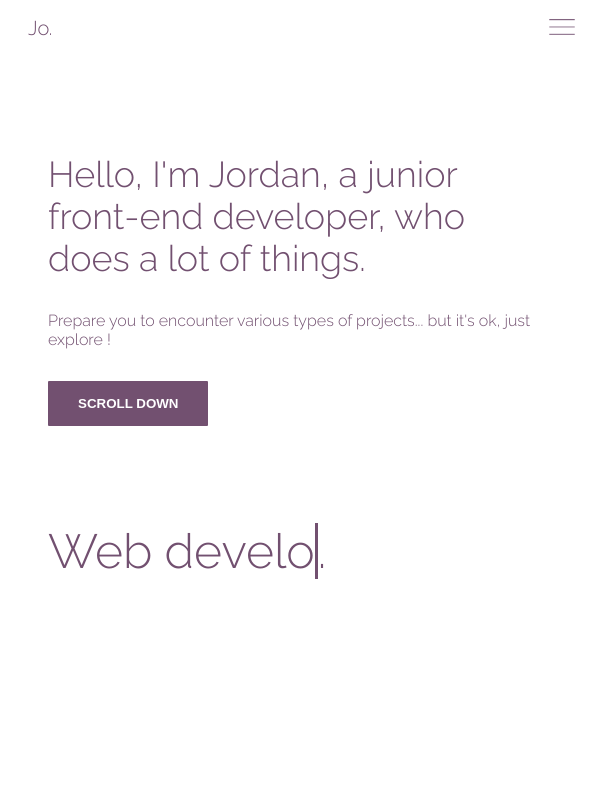
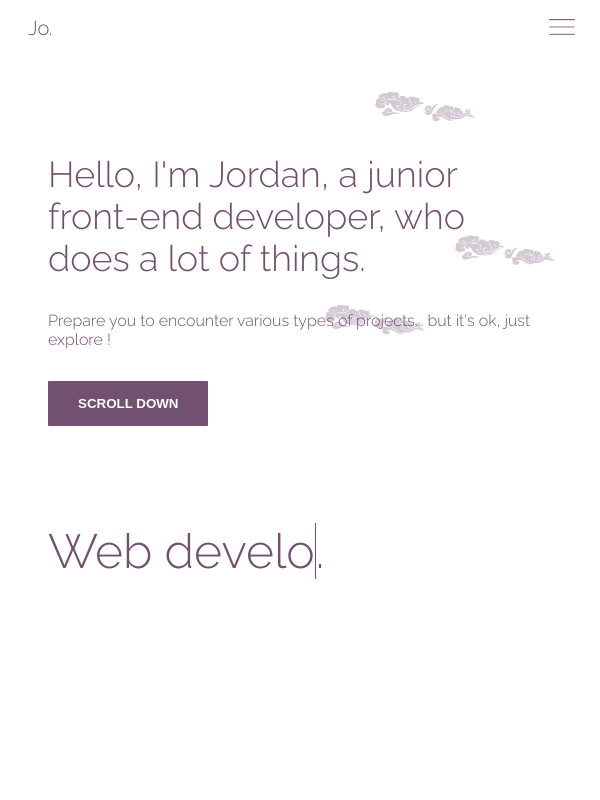
Before and after one commit to JoVsn/portfolio, a React (Create React App) app: page / in a window 600 px wide. Shown: the top 800 px of the page. Built offline with nearby package versions, Linux system fonts and the light colour scheme.

Commit message:
Version zero point 9 du site image ajoutée bckground

```diff
--- a/src/components/About/About.js
+++ b/src/components/About/About.js
@@ -10,6 +10,10 @@ class About extends Component {
     super(props);
     this.title = props.title;
     this.imgSrc = props.imgSrc;
+  }
+
+  componentWillMount() {
+    document.title = `Jordan — About`;
   }
 
   componentDidMount() {
--- a/src/components/Main/Main.js
+++ b/src/components/Main/Main.js
@@ -2,6 +2,7 @@ import React, { Component } from 'react';
 import loadMyScript from '../../scripts/textRotation';
 import './Main.scss';
 
+import japaclouds_img from '../../assets/imgs/japaclouds.png';
 
 class Main extends Component {
   constructor(props) {
@@ -29,8 +30,6 @@ class Main extends Component {
           </div>
         </div>
         <div className="side-content">
-
-
           {/* <div className="side-content-container">
             <ul className="side-content-container-list">
               <li className="side-content-container-list-item">Web development</li>
@@ -39,12 +38,14 @@ class Main extends Component {
               <li className="side-content-container-list-item">Graphism</li>
             </ul>
           </div> */}
-
           <span
             className="txt-rotate"
             data-period="1100"
             data-rotate='[ "Web development", "Video editing", "Motion design", "Graphism", "Creativity" ]'></span><span>.</span>
 
+        </div>
+        <div className="content-background">
+          <img src={japaclouds_img} alt="Japanese clouds" />
         </div>
         <div className="side-text-portfolio">
           <span>ポ<br />ー<br />ト<br />フ<br />ォ<br />リ<br />オ</span>
--- a/src/components/Main/Main.scss
+++ b/src/components/Main/Main.scss
@@ -1,6 +1,4 @@
 @import '../../styles/_base';
-/* Extra small devices (phones, 600px and down) */
-
 .Main {
     position: relative;
     display: flex;
@@ -32,6 +30,7 @@
     }
     .side-content {
         font-size: 24px;
+        position: relative;
     }
     .side-text-portfolio {
         display: none;
@@ -44,7 +43,17 @@
         right: 0;
         top: 0;
     }
+    .content-background {
+        position: absolute;
+        max-width: 100%;
+        img {
+            width: 100%;
+            opacity: 0.3;
+        }
+    }
 }
+
+/* Extra small devices (phones, 600px and down) */
 
 @media only screen and (max-width: 600px) {
     .Main {
@@ -70,6 +79,15 @@
             font-size: 24px;
         }
         .side-text-portfolio {}
+        .content-background {
+            position: absolute;
+            max-width: 100%;
+            img {
+                width: 100%;
+                opacity: 0.3;
+                bottom: 0;
+            }
+        }
     }
 }
 
@@ -99,6 +117,15 @@
             font-size: 48px;
         }
         .side-text-portfolio {}
+        .content-background {
+            position: absolute;
+            max-width: 100%;
+            img {
+                width: 100%;
+                opacity: 0.3;
+                bottom: 0;
+            }
+        }
     }
 }
 
--- a/src/components/NotFound/NotFound.js
+++ b/src/components/NotFound/NotFound.js
@@ -3,6 +3,11 @@ import { Link } from 'react-router-dom';
 import './NotFound.scss';
 
 class Home extends Component {
+
+  componentWillMount() {
+    document.title = 'Jordan — Page Not Found';
+  }
+
   render() {
     return (
       <div className="NotFound">
--- a/src/components/Project/Project.js
+++ b/src/components/Project/Project.js
@@ -33,6 +33,10 @@ class Project extends Component {
     }
   }
 
+  componentWillMount() {
+    document.title = `Jordan — ${this.project.name}`;
+  }
+
   componentDidMount() {
     window.scrollTo(0, 0);
   }
@@ -55,6 +59,7 @@ class Project extends Component {
       });
       this.previousProjectId = projects[this.projectPosition - 1] ? projects[this.projectPosition - 1].projectId : undefined;
       this.nextProjectId = projects[this.projectPosition + 1] ? projects[this.projectPosition + 1].projectId : undefined;
+      document.title = `Jordan — ${this.project.name}`;
     }
   }
 
--- a/src/scripts/textRotation.js
+++ b/src/scripts/textRotation.js
@@ -53,7 +53,7 @@ const loadCall = () => {
   // INJECT CSS
   const css = document.createElement("style");
   css.type = "text/css";
-  css.innerHTML = ".txt-rotate > .wrap { border-right: 0.08em solid #725070 }";
+  css.innerHTML = ".txt-rotate > .wrap { border-right: 0.02em solid #725070 }";
   document.body.appendChild(css);
 };
 
--- a/src/shared/Header/Header.scss
+++ b/src/shared/Header/Header.scss
@@ -27,6 +27,7 @@
                 position: absolute;
                 right: 3%;
                 top: 0;
+                cursor: pointer;
             }
             .homeLink,
             .navLink {
@@ -62,6 +63,7 @@
             float: right;
             height: 40px;
             padding: 1vh 0;
+            cursor: pointer;
         }
         &.responsive {
             position: relative;
```
Also changed, not shown: src/assets/imgs/japaclouds.png (added).
